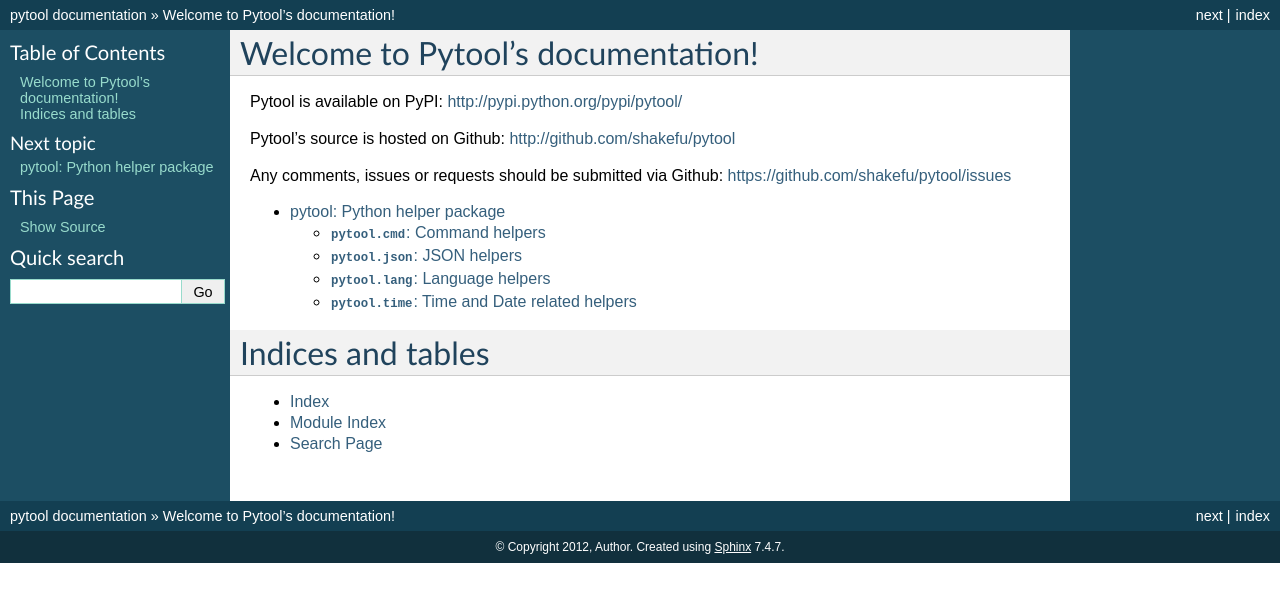
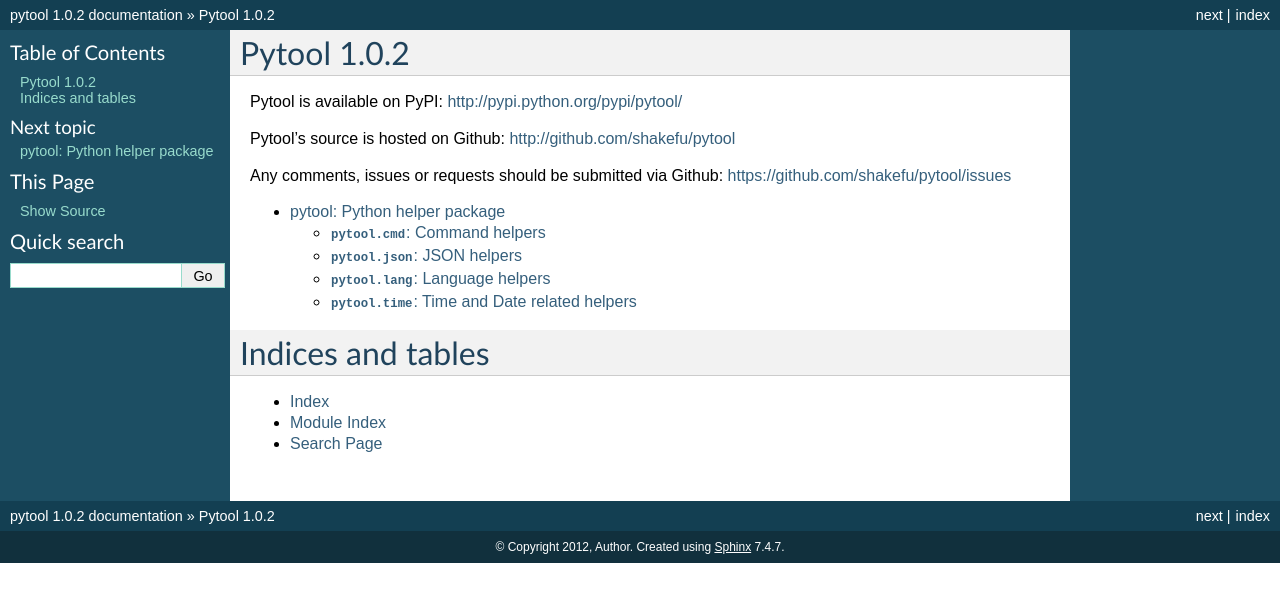
Before and after one commit to shakefu/pytool, a Sphinx documentation site: the page built from docs/index.rst, in a window 1280 px wide. Shown: the top 602 px of the page. Built offline with Sphinx 7.4.7, drawn with Linux system fonts in a browser that asks for light colours.

Commit message:
Include version in documentation title.

```diff
--- a/docs/conf.py
+++ b/docs/conf.py
@@ -12,6 +12,8 @@
 # serve to show the default.
 
 import sys, os
+
+import pytool
 
 # If extensions (or modules to document with autodoc) are in another directory,
 # add these directories to sys.path here. If the directory is relative to the
@@ -48,9 +50,9 @@
 # built documents.
 #
 # The short X.Y version.
-version = ''
+version = pytool.__version__
 # The full version, including alpha/beta/rc tags.
-release = ''
+release = pytool.__version__
 
 # The language for content autogenerated by Sphinx. Refer to documentation
 # for a list of supported languages.
--- a/docs/index.rst
+++ b/docs/index.rst
@@ -3,8 +3,8 @@
    You can adapt this file completely to your liking, but it should at least
    contain the root `toctree` directive.
 
-Welcome to Pytool's documentation!
-==================================
+Pytool |version|
+================
 
 Pytool is available on PyPI: `<http://pypi.python.org/pypi/pytool/>`_
 
--- a/pytool/__init__.py
+++ b/pytool/__init__.py
@@ -14,7 +14,7 @@
     limitations under the License.
 
 """
-__version__ = '1.0.1'
+__version__ = '1.0.2'
 
 
 from pytool import (
```
